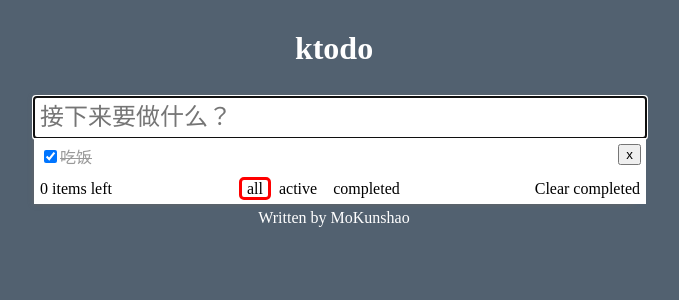
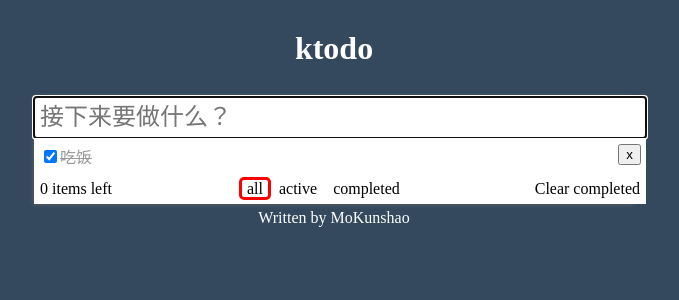
Before and after one commit to mokunshao/ktodo, a Vue app: page / in a window 1280 px wide. Shown: the top 300 px of the page, without its empty margins (306-985 px from the left). Built offline with nearby package versions, Linux system fonts and the light colour scheme.

Commit message:
修改样式

```diff
--- a/src/App.vue
+++ b/src/App.vue
@@ -1,6 +1,5 @@
 <template>
   <div id="app">
-    <div id="cover"></div>
     <Header/>
     <Todo/>
     <Footer/>
@@ -23,21 +22,4 @@ export default {
 </script>
 
 <style lang="scss">
-#app {
-  position: absolute;
-  left: 0;
-  right: 0;
-  top: 0;
-  bottom: 0;
-  #cover {
-    position: absolute;
-    left: 0;
-    right: 0;
-    top: 0;
-    bottom: 0;
-    background: #999;
-    opacity: 0.3;
-    z-index: -1;
-  }
-}
 </style>
```
Also changed, not shown: 7 other files (tests, documents, lock files or other folders).
